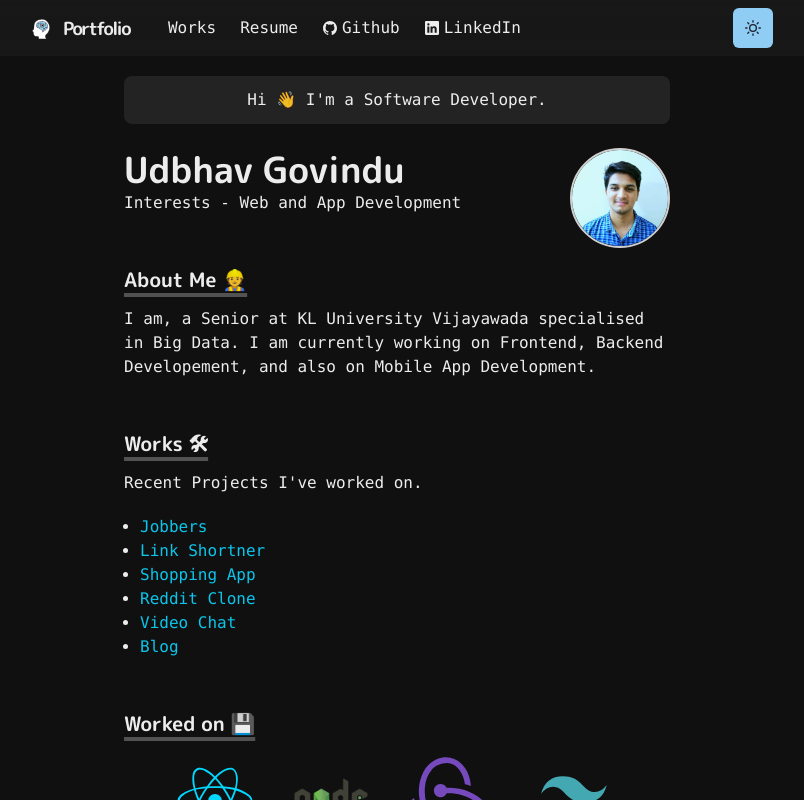
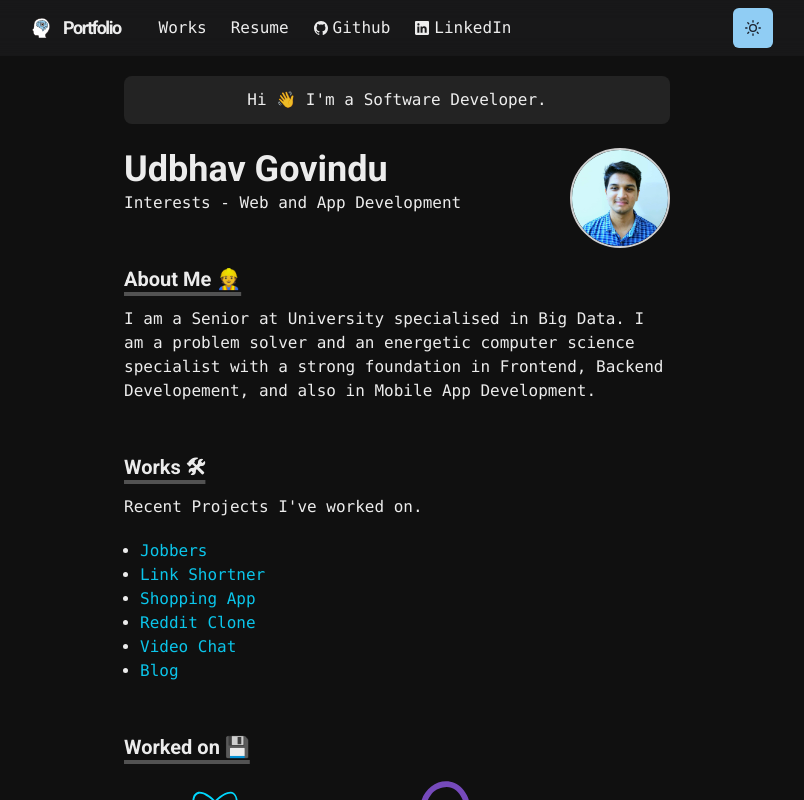
Before and after one commit to udbhav3101/portfolio-website, a Next.js app: page / in a window 1280 px wide. Shown: the top 800 px of the page, without its empty margins (243-1047 px from the left). Built offline with nearby package versions, Linux system fonts and the light colour scheme.

Commit message:
Changed font for heading and increased the opacity for navbar

```diff
--- a/components/fonts.js
+++ b/components/fonts.js
@@ -2,7 +2,7 @@ import { Global } from '@emotion/react';
 const Fonts = () => (
   <Global
     styles={`
-        @import url('https://fonts.googleapis.com/css2?family=M+PLUS+Rounded+1c:wght@300;700&display=swap');
+        @import url('https://fonts.googleapis.com/css2?family=Roboto:wght@300;700&display=swap');
         `}
   />
 );
--- a/components/navbar.js
+++ b/components/navbar.js
@@ -47,7 +47,7 @@ const Navbar = props => {
       as="nav"
       w="100%"
       bg={useColorModeValue('#ffffff40', '#20202380')}
-      style={{ backdropFilter: 'blur(40px)' }}
+      style={{ backdropFilter: 'blur(10px)' }}
       zIndex={2}
       {...props}>
       <Container
--- a/lang/eng.json
+++ b/lang/eng.json
@@ -3,7 +3,7 @@
   "mainPage.interests": "Interests - Web and App Development",
   "mainPage.header.content": "Hi 👋 I'm a Software Developer.",
   "mainPage.about": " About Me 👷",
-  "mainPage.about.body": "I am, a Senior at KL University Vijayawada specialised in Big Data. I am currently working on Frontend, Backend Developement, and also on Mobile App Development.",
+  "mainPage.about.body": "I am a Senior at University specialised in Big Data. I am a problem solver and an energetic computer science specialist with a strong foundation in Frontend, Backend Developement, and also in Mobile App Development.",
   "mainPage.work": "Works 🛠",
   "mainPage.work.body": "Recent Projects I've worked on.",
   "mainPage.workedOn": "Worked on 💾",
--- a/lib/theme.js
+++ b/lib/theme.js
@@ -42,7 +42,7 @@ const components = {
 };
 
 const fonts = {
-  heading: "'M PLUS Rounded 1c'",
+  heading: "Roboto, sans-serif",
   body: 'Menlo, monospace',
 };
 
```
